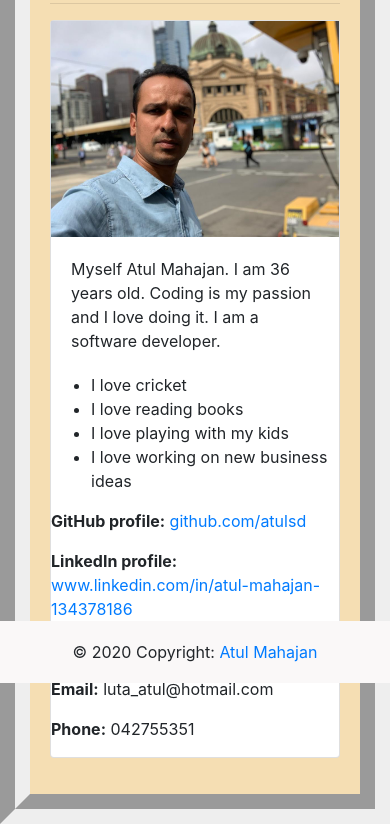
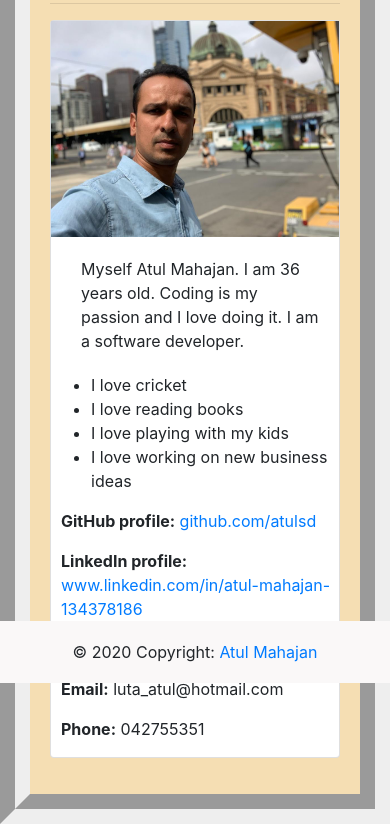
Before and after one commit to atulsd/updated_portfolio, a plain HTML site: page index.html in a window 390 px wide. Shown: the part 161-985 px from the top of the page. Drawn offline with nearby package versions, Linux system fonts and the light colour scheme.

Commit message:
Fixed width and padding for mobile responsiveness.

```diff
--- a/assets/css/style.css
+++ b/assets/css/style.css
@@ -13,7 +13,9 @@ main {
   padding-right: 20px;
   padding-bottom: 20px;
 }
-
+p {
+  padding-left: 10px;
+}
 footer {
   background: rgb(250, 248, 248);
   border: 3px solid rgb(250, 248, 248);
@@ -24,13 +26,13 @@ footer {
   at browser widths above 768px
 */
 .ma {
-  width: 540px;
+  width: 640px;
 
   margin-left: 50px;
   margin-top: 20px;
   border-width: 30px;
   border-style: groove;
-  max-width: 540px;
+  max-width: 640px;
   background-color: wheat;
   margin-bottom: 100px;
   padding-left: 20px;
@@ -39,10 +41,6 @@ footer {
 }
 
 @media screen and (max-width: 768px) {
-  body {
-    background-color: #333;
-  }
-
   .ma {
     width: 600px;
     padding: 20px;
@@ -55,10 +53,6 @@ footer {
 
 /* Width at 450px and below */
 @media screen and (max-width: 450px) {
-  body {
-    background-color: #444;
-  }
-
   .ma {
     width: 100%;
     padding: 20px;
@@ -73,10 +67,6 @@ footer {
 
 /* Width at 320px and below */
 @media screen and (max-width: 320px) {
-  body {
-    background-color: #333;
-  }
-
   .ma {
     /* Box-model */
     width: 100%;
@@ -90,10 +80,6 @@ footer {
 
 /* Width at 168px and below */
 @media screen and (max-width: 168px) {
-  body {
-    background-color: #333;
-  }
-
   .ma {
     width: 100%;
     padding: 20px;
```
